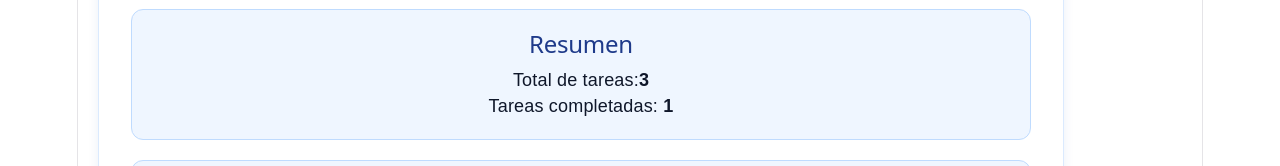
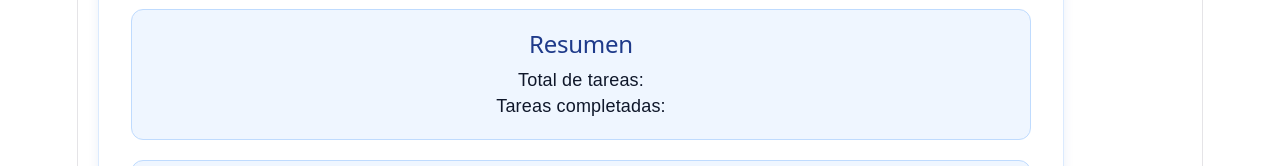
Before and after one commit to KABarbalking/LabReact_TaskCampus, a React (Vite) app: page / in a window 1280 px wide. Shown: the part 180-346 px from the top of the page. Built offline with nearby package versions, Linux system fonts and the light colour scheme.

Commit message:
Enviar lista de tareas al componente TaskSummary

```diff
--- a/src/App.jsx
+++ b/src/App.jsx
@@ -1,21 +1,23 @@
+import { useState } from 'react'
 import './App.css'
 import Header from './components/Header'
 import TaskSummary from './components/TaskSummary'
 import TaskList from './components/TaskList'
 import ActionButton from './components/ActionButton'
-import { useState } from 'react'
 
 function App() {
-  // estado de tareas (id, titulo, completada)
   const [tareas, setTareas] = useState([
     { id: 1, titulo: 'Aprender qué es React', completada: false },
     { id: 2, titulo: 'Crear proyecto con Vite', completada: true },
-    { id: 3, titulo: 'Practicar JSX', completada: false }
+    { id: 3, titulo: 'Practicar JSX', completada: false },
   ])
 
-  //cambio de estado de tareas
   const completarTarea = (id) => {
-    setTareas ( tareas.map((tarea) => tarea.id === id ? { ...tarea, completada: true } : tarea))
+    setTareas(
+      tareas.map((tarea) =>
+        tarea.id === id ? { ...tarea, completada: true } : tarea
+      )
+    )
   }
 
   function reviewTasks() {
@@ -28,7 +30,8 @@ function App() {
         title="TaskCampus"
         description="Gestor de tareas académicas"
       />
-      <TaskSummary total={tareas.length} completadas={tareas.filter(t => t.completada).length} />
+      {/* Pasamos el array de tareas completo */}
+      <TaskSummary tareas={tareas} />
       <TaskList tareas={tareas} onCompletar={completarTarea} />
       <ActionButton onReview={reviewTasks} />
     </main>
```
